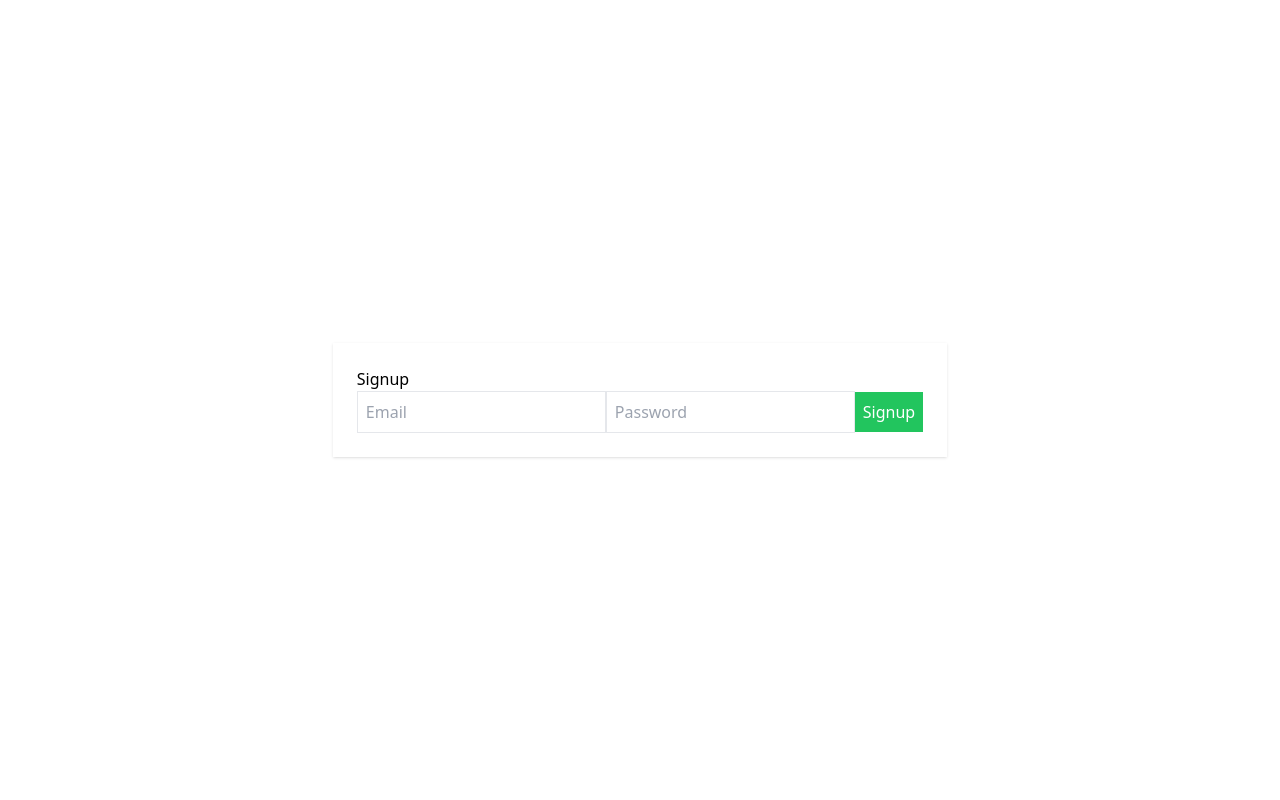
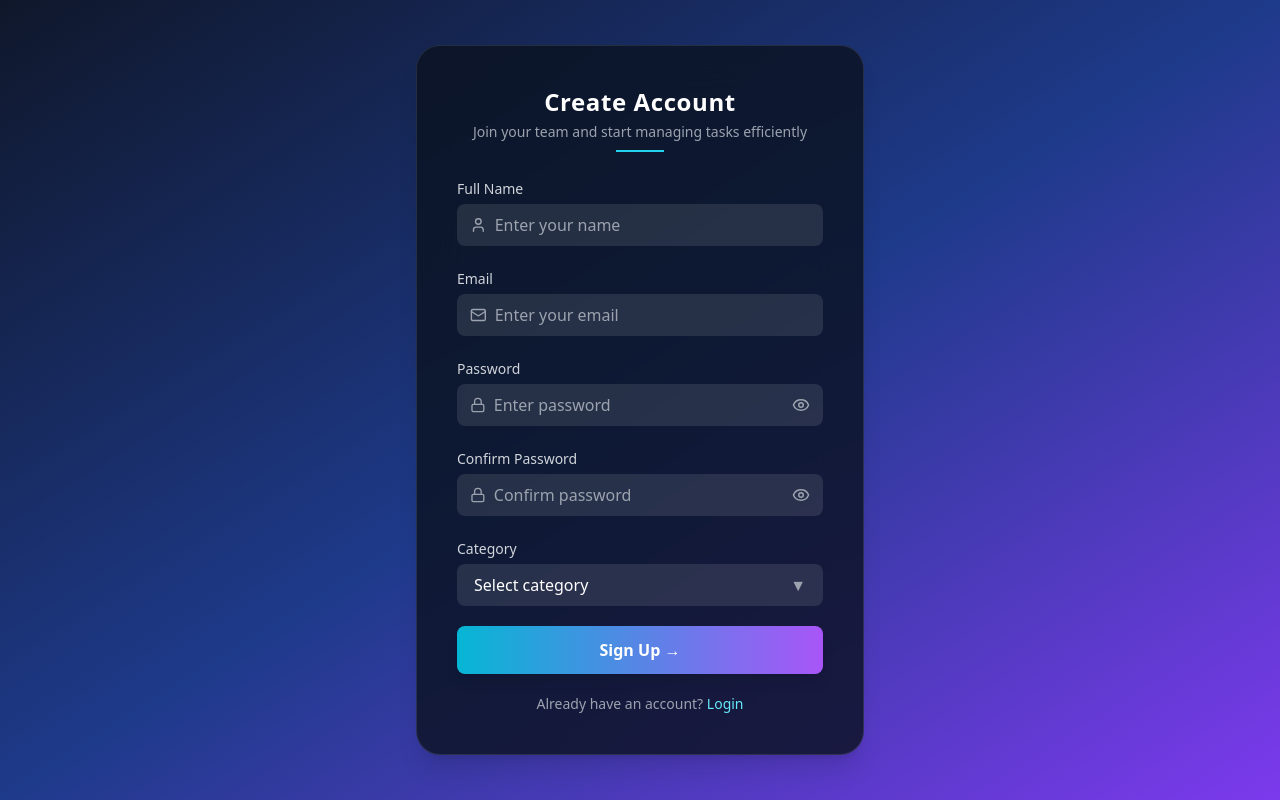
Before and after one commit to AnshulSharma2005/Team-Task-Manager, a React (Create React App) app in the folder frontend/: page /signup in a window 1280 px wide. Built offline with nearby package versions, Linux system fonts and the light colour scheme.

Commit message:
Updated Login Page UI, Update the SignUp Page and Forgot Password Page UI

```diff
--- a/frontend/src/App.js
+++ b/frontend/src/App.js
@@ -1,6 +1,7 @@
 import { BrowserRouter, Routes, Route } from 'react-router-dom';
 import Login from './pages/Login';
 import Signup from './pages/Signup';
+import ForgotPassword from "./pages/ForgotPassword";
 import Dashboard from './pages/Dashboard';
 
 export default function App(){
@@ -9,6 +10,7 @@ export default function App(){
       <Routes>
         <Route path="/" element={<Login/>}/>
         <Route path="/signup" element={<Signup/>}/>
+        <Route path="/forgot-password" element={<ForgotPassword />} />
         <Route path="/dashboard" element={<Dashboard/>}/>
       </Routes>
     </BrowserRouter>
--- a/frontend/src/index.css
+++ b/frontend/src/index.css
@@ -11,3 +11,14 @@
   background-size: 200% 200%;
   animation: gradient 6s ease infinite;
 }
+/* FIX CHROME AUTOFILL WHITE BACKGROUND */
+input:-webkit-autofill,
+input:-webkit-autofill:hover,
+input:-webkit-autofill:focus,
+textarea:-webkit-autofill,
+select:-webkit-autofill {
+  -webkit-box-shadow: 0 0 0px 1000px #1e293b inset !important;
+  box-shadow: 0 0 0px 1000px #1e293b inset !important;
+  -webkit-text-fill-color: #ffffff !important;
+  transition: background-color 9999s ease-in-out 0s;
+}
--- /dev/null
+++ b/frontend/src/pages/ForgotPassword.js
@@ -0,0 +1,79 @@
+import React, { useState } from "react";
+import { Mail } from "lucide-react";
+import { Link } from "react-router-dom";
+
+const ForgotPassword = () => {
+  const [email, setEmail] = useState("");
+
+  const handleReset = (e) => {
+    e.preventDefault();
+    console.log("Reset link sent to:", email);
+  };
+
+  return (
+    <div className="min-h-screen flex items-center justify-center px-6
+    bg-gradient-to-br from-[#0f172a] via-[#1e3a8a] to-[#7c3aed]">
+
+      <div className="bg-[#0b1220]/80 backdrop-blur-xl border border-white/10
+      rounded-3xl p-10 w-full max-w-md shadow-xl">
+
+        {/* Header */}
+        <div className="text-center mb-6">
+          <h2 className="text-2xl font-semibold text-white tracking-wide">
+            Reset Password
+          </h2>
+          <p className="text-gray-400 text-sm mt-1">
+            Enter your email to receive a reset link
+          </p>
+          <div className="w-16 h-[2px] bg-gradient-to-r from-cyan-400 to-purple-400 mx-auto mt-2"></div>
+        </div>
+
+        <form onSubmit={handleReset} className="space-y-5">
+
+          {/* Email */}
+          <div>
+            <label className="text-gray-300 text-sm">Email Address</label>
+
+            <div className="flex items-center mt-1 bg-white/10 rounded-lg px-3
+            border border-transparent
+            focus-within:border-cyan-400
+            hover:shadow-lg hover:shadow-cyan-500/20 transition">
+
+              <Mail size={18} className="text-gray-400 mr-2" />
+
+              <input
+                type="email"
+                placeholder="Enter your email"
+                className="w-full bg-transparent outline-none py-2 text-white"
+                value={email}
+                onChange={(e) => setEmail(e.target.value)}
+                required
+              />
+            </div>
+          </div>
+
+          {/* Button */}
+          <button
+            type="submit"
+            className="w-full bg-gradient-to-r from-cyan-500 to-purple-500
+            py-3 rounded-lg text-white font-semibold
+            hover:scale-105 transition duration-300 shadow-lg"
+          >
+            Send Reset Link →
+          </button>
+
+          {/* Bottom */}
+          <p className="text-center text-gray-400 text-sm mt-4">
+            Remember your password?{" "}
+            <Link to="/" className="text-cyan-300 hover:underline">
+              Back to Login
+            </Link>
+          </p>
+
+        </form>
+      </div>
+    </div>
+  );
+};
+
+export default ForgotPassword;
--- a/frontend/src/pages/Login.js
+++ b/frontend/src/pages/Login.js
@@ -1,6 +1,6 @@
 import { useState, useEffect } from "react";
 import { useNavigate } from "react-router-dom";
-import { Mail, Lock, ChevronLeft, ChevronRight } from "lucide-react";
+import { Mail, Lock, ChevronLeft, ChevronRight, Eye, EyeOff } from "lucide-react";
 
 export default function Login() {
   const navigate = useNavigate();
@@ -8,6 +8,7 @@ export default function Login() {
   const [email, setEmail] = useState("");
   const [password, setPassword] = useState("");
   const [index, setIndex] = useState(0);
+  const [showPassword, setShowPassword] = useState(false);
 
   const quotes = [
     "Discipline turns goals into results when you show up consistently, even on days you don’t feel like it.",
@@ -38,7 +39,7 @@ export default function Login() {
     <div className="min-h-screen flex flex-wrap items-center justify-center md:justify-between gap-8 px-6 md:px-20 py-10
     bg-gradient-to-br from-[#0f172a] via-[#1e3a8a] to-[#6d28d9]">
 
-      {/* LEFT: QUOTE CARD */}
+      {/* LEFT : QUOTE CARD */}
       <div className="w-full md:w-[45%] flex justify-center md:justify-start">
        <div className="bg-[#0b1220]/80 backdrop-blur-xl border border-white/10
 rounded-3xl p-10 w-full max-w-lg h-[420px]
@@ -97,7 +98,7 @@ shadow-xl hover:shadow-blue-500/20 transition flex flex-col justify-between">
 </div>
       </div>
 
-      {/* RIGHT: LOGIN CARD */}
+      {/* RIGHT : LOGIN CARD */}
       <div className="w-full md:w-[45%] flex justify-center md:justify-end">
         <div className="bg-[#0b1220]/90 backdrop-blur-xl border border-white/10
         rounded-3xl p-8 md:p-10 w-full max-w-lg
@@ -126,17 +127,18 @@ shadow-xl hover:shadow-blue-500/20 transition flex flex-col justify-between">
   </label>
 
   <div className="flex items-center bg-[#1f2937] rounded-lg border border-gray-600
-              hover:border-cyan-400 hover:shadow-cyan-400/20 transition
-              focus-within:border-cyan-400 focus-within:ring-2 focus-within:ring-cyan-400/30">
+  hover:border-cyan-400 hover:shadow-lg hover:shadow-cyan-400/20
+  focus-within:border-cyan-400 focus-within:ring-2 focus-within:ring-cyan-400/30
+  transition px-3">
 
-                <Mail className="ml-3 text-gray-400" size={18} />
+    <Mail className="text-gray-400 mr-2" size={18} />
 
     <input
       type="email"
       value={email}
       onChange={(e) => setEmail(e.target.value)}
       placeholder="Enter your email"
-                  className="w-full p-3 bg-transparent text-white outline-none"
+      className="w-full py-3 bg-transparent text-white outline-none"
     />
   </div>
 </div>
@@ -148,23 +150,39 @@ shadow-xl hover:shadow-blue-500/20 transition flex flex-col justify-between">
   </label>
 
   <div className="flex items-center bg-[#1f2937] rounded-lg border border-gray-600
-              hover:border-purple-400 hover:shadow-purple-400/20 transition
-              focus-within:border-purple-400 focus-within:ring-2 focus-within:ring-purple-400/30">
+  hover:border-purple-400 hover:shadow-lg hover:shadow-purple-400/20
+  focus-within:border-purple-400 focus-within:ring-2 focus-within:ring-purple-400/30
+  transition px-3">
 
-                <Lock className="ml-3 text-gray-400" size={18} />
+    <Lock className="text-gray-400 mr-2" size={18} />
 
     <input
-                  type="password"
+      type={showPassword ? "text" : "password"}
       value={password}
       onChange={(e) => setPassword(e.target.value)}
       placeholder="Enter your password"
-                  className="w-full p-3 bg-transparent text-white outline-none"
+      className="flex-1 py-3 bg-transparent text-white outline-none"
     />
+
+    <button
+      type="button"
+      onClick={() => setShowPassword(!showPassword)}
+      className="ml-2 text-gray-400 hover:text-cyan-400 transition flex items-center"
+    >
+      {showPassword ? <EyeOff size={18} /> : <Eye size={18} />}
+    </button>
+
   </div>
 </div>
 
-            <div className="text-right text-sm text-cyan-400 hover:underline cursor-pointer mb-5">
+           {/* Forgot Password (RIGHT ALIGNED + SPACING FIX) */}
+            <div className="flex justify-end mt-2 mb-4">
+              <span
+                onClick={() => navigate("/forgot-password")}
+                className="text-cyan-400 text-sm cursor-pointer hover:underline transition"
+              >
                 Forgot password?
+              </span>
             </div>
 
             {/* Button */}
--- a/frontend/src/pages/Signup.js
+++ b/frontend/src/pages/Signup.js
@@ -1,23 +1,209 @@
-import { useState } from 'react';
-import { createUserWithEmailAndPassword } from 'firebase/auth';
-import { auth } from '../firebase';
+import React, { useState } from "react";
+import { Link } from "react-router-dom";
+import { User, Mail, Lock, Eye, EyeOff } from "lucide-react";
 
-export default function Signup(){
-  const [email,setEmail] = useState('');
-  const [password,setPassword] = useState('');
+const Signup = () => {
+  const [form, setForm] = useState({
+    name: "",
+    email: "",
+    password: "",
+    confirmPassword: "",
+    category: ""
+  });
 
-  const signup = ()=>{
-    createUserWithEmailAndPassword(auth,email,password);
-  }
+  const [openDropdown, setOpenDropdown] = useState(false);
+  const [showPassword, setShowPassword] = useState(false);
+  const [showConfirm, setShowConfirm] = useState(false);
+
+  const categories = ["ADMIN", "MEMBER"];
+
+  const handleChange = (e) => {
+    setForm({ ...form, [e.target.name]: e.target.value });
+  };
+
+  const handleSignup = (e) => {
+    e.preventDefault();
+    console.log(form);
+  };
 
   return (
-    <div className="flex items-center justify-center h-screen">
-      <div className="bg-white p-6 shadow">
-        <h2>Signup</h2>
-        <input className="border p-2" onChange={e=>setEmail(e.target.value)} placeholder="Email"/>
-        <input className="border p-2" type="password" onChange={e=>setPassword(e.target.value)} placeholder="Password"/>
-        <button onClick={signup} className="bg-green-500 text-white p-2">Signup</button>
+    <div className="min-h-screen flex flex-wrap items-center justify-center gap-10 px-6 py-10
+    bg-gradient-to-br from-[#0f172a] via-[#1e3a8a] to-[#7c3aed]">
+
+      <div className="bg-[#0b1220]/80 backdrop-blur-xl border border-white/10
+      rounded-3xl p-10 w-full max-w-md shadow-xl">
+
+        {/* Header */}
+        <div className="text-center mb-6">
+          <h2 className="text-2xl font-semibold text-white tracking-wide">
+            Create Account
+          </h2>
+          <p className="text-gray-400 text-sm mt-1">
+            Join your team and start managing tasks efficiently
+          </p>          <div className="w-12 h-[2px] bg-cyan-400 mx-auto mt-2"></div>
+        </div>
+
+        <form onSubmit={handleSignup} className="space-y-5">
+
+          {/* Name */}
+          <div>
+            <label className="text-gray-300 text-sm">Full Name</label>
+            <div className="flex items-center mt-1 bg-white/10 rounded-lg px-3
+            border border-transparent
+            focus-within:border-cyan-400
+            hover:shadow-lg hover:shadow-cyan-500/20 transition">
+
+              <User size={18} className="text-gray-400 mr-2" />
+              <input
+                type="text"
+                name="name"
+                placeholder="Enter your name"
+                value={form.name}
+                onChange={handleChange}
+                className="w-full bg-transparent outline-none py-2 text-white"
+                required
+              />
+            </div>
+          </div>
+
+          {/* Email */}
+          <div>
+            <label className="text-gray-300 text-sm">Email</label>
+            <div className="flex items-center mt-1 bg-white/10 rounded-lg px-3
+            border border-transparent
+            focus-within:border-cyan-400
+            hover:shadow-lg hover:shadow-cyan-500/20 transition">
+
+              <Mail size={18} className="text-gray-400 mr-2" />
+              <input
+                type="email"
+                name="email"
+                placeholder="Enter your email"
+                value={form.email}
+                onChange={handleChange}
+                className="w-full bg-transparent outline-none py-2 text-white"
+                required
+              />
+            </div>
+          </div>
+
+          {/* Password */}
+          <div>
+            <label className="text-gray-300 text-sm">Password</label>
+            <div className="flex items-center mt-1 bg-white/10 rounded-lg px-3
+            border border-transparent
+            focus-within:border-purple-400
+            hover:shadow-lg hover:shadow-purple-500/20 transition">
+
+              <Lock size={18} className="text-gray-400 mr-2" />
+
+              <input
+                type={showPassword ? "text" : "password"}
+                name="password"
+                placeholder="Enter password"
+                value={form.password}
+                onChange={handleChange}
+                className="w-full bg-transparent outline-none py-2 text-white"
+                required
+              />
+
+              <span
+                onClick={() => setShowPassword(!showPassword)}
+                className="cursor-pointer text-gray-400"
+              >
+                {showPassword ? <EyeOff size={18} /> : <Eye size={18} />}
+              </span>
+            </div>
+          </div>
+
+          {/* Confirm Password */}
+          <div>
+            <label className="text-gray-300 text-sm">Confirm Password</label>
+            <div className="flex items-center mt-1 bg-white/10 rounded-lg px-3
+            border border-transparent
+            focus-within:border-purple-400
+            hover:shadow-lg hover:shadow-purple-500/20 transition">
+
+              <Lock size={18} className="text-gray-400 mr-2" />
+
+              <input
+                type={showConfirm ? "text" : "password"}
+                name="confirmPassword"
+                placeholder="Confirm password"
+                value={form.confirmPassword}
+                onChange={handleChange}
+                className="w-full bg-transparent outline-none py-2 text-white"
+                required
+              />
+
+              <span
+                onClick={() => setShowConfirm(!showConfirm)}
+                className="cursor-pointer text-gray-400"
+              >
+                {showConfirm ? <EyeOff size={18} /> : <Eye size={18} />}
+              </span>
+            </div>
+          </div>
+
+          {/* Category (FIXED PROPERLY) */}
+          <div>
+            <label className="text-gray-300 text-sm">Category</label>
+
+            <div className="relative mt-1">
+              <div
+                onClick={() => setOpenDropdown(!openDropdown)}
+                className="bg-white/10 rounded-lg px-4 py-2 text-white cursor-pointer
+                border border-transparent
+                hover:shadow-lg hover:shadow-cyan-500/20
+                focus:border-cyan-400 transition flex justify-between items-center"
+              >
+                {form.category || "Select category"}
+                <span className="text-gray-400">▼</span>
+              </div>
+
+              {openDropdown && (
+                <div className="absolute w-full mt-2 bg-[#0b1220]
+                border border-white/10 rounded-lg shadow-lg z-10 overflow-hidden">
+
+                  {categories.map((cat) => (
+                    <div
+                      key={cat}
+                      onClick={() => {
+                        setForm({ ...form, category: cat });
+                        setOpenDropdown(false);
+                      }}
+                      className="px-4 py-2 text-white hover:bg-cyan-500/20 cursor-pointer transition"
+                    >
+                      {cat}
+                    </div>
+                  ))}
+                </div>
+              )}
+            </div>
+          </div>
+
+          {/* Button */}
+          <button
+            type="submit"
+            className="w-full mt-4 bg-gradient-to-r from-cyan-500 to-purple-500
+            py-3 rounded-lg text-white font-semibold
+            hover:scale-105 transition duration-300 shadow-lg"
+          >
+            Sign Up →
+          </button>
+
+          {/* Bottom */}
+          <p className="text-sm text-gray-400 text-center mt-3">
+            Already have an account?{" "}
+            <Link to="/" className="text-cyan-300 hover:underline">
+              Login
+            </Link>
+          </p>
+
+        </form>
       </div>
     </div>
   );
-}
+};
+
+export default Signup;
```
Also changed, not shown: frontend/src/firebase.js (+10 -2 lines). Lines whose indentation alone changed are shown as unchanged.
